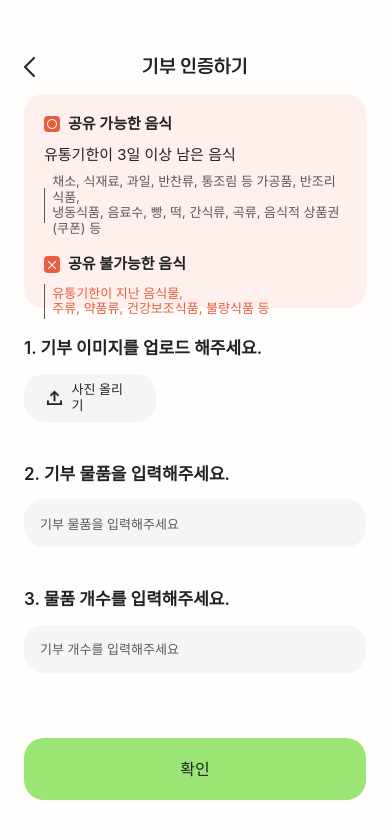
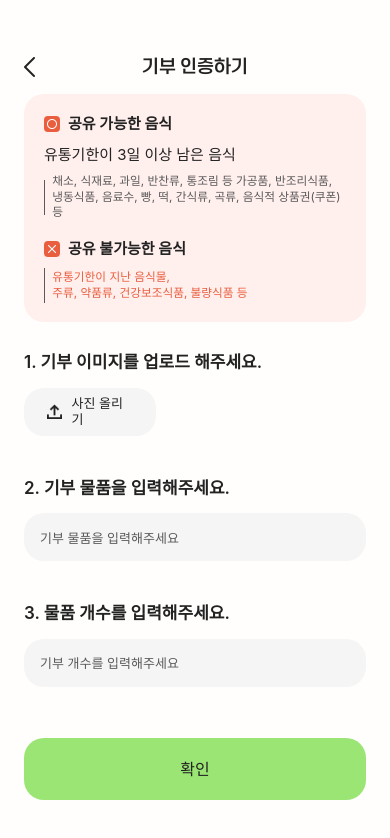
Before and after one commit to jegalhhh/hgcj, a React (Vite) app in the folder front/: page /donation/certify in a window 390 px wide. Shown: the top 838 px of the page. Built offline with nearby package versions, Linux system fonts and the light colour scheme; a web font is replaced by a local one.

Commit message:
feat: edit UI detail

```diff
--- a/front/src/components/ui/DonationGuideBox.tsx
+++ b/front/src/components/ui/DonationGuideBox.tsx
@@ -49,7 +49,6 @@ export default DonationGuideBox;
 
 const BoxView = styled.div`
   width: 100%;
-  height: 214px;
   background-color: rgba(255, 229, 226, 0.56);
   border-radius: 20px;
   padding: 19px 20px;
@@ -114,14 +113,14 @@ const Divider = styled.div`
 `;
 
 const DetailText = styled.span`
-  font-size: 13px;
+  font-size: clamp(8px, 3vw, 13px);
   font-weight: 400;
   line-height: 15.6px;
   color: ${colors.gray6};
 `;
 
 const RedText = styled.span`
-  font-size: 13px;
+  font-size: clamp(8px, 3vw, 13px);
   font-weight: 400;
   line-height: 15.6px;
   color: ${colors.red};
--- a/front/src/components/ui/TopDonorCard.tsx
+++ b/front/src/components/ui/TopDonorCard.tsx
@@ -145,9 +145,10 @@ const IconLogo = styled.img`
 `;
 
 const Detail = styled.div`
-  display: block;
-  flex: 1 1 auto;
+  display: inline-flex;
   min-width: 0;
+  width: fit-content;
+  max-width: calc(100% - (24px + 3px));
 
   height: 22px;
   line-height: 22px;
--- a/front/src/pages/mypage/MyStamp.tsx
+++ b/front/src/pages/mypage/MyStamp.tsx
@@ -195,6 +195,7 @@ const DetailText = styled.span`
 const BottomSection = styled.section`
   position: relative;
   margin-top: 78px;
+  margin-bottom: 100px;
 `;
 
 const Background = styled.img``;
```
